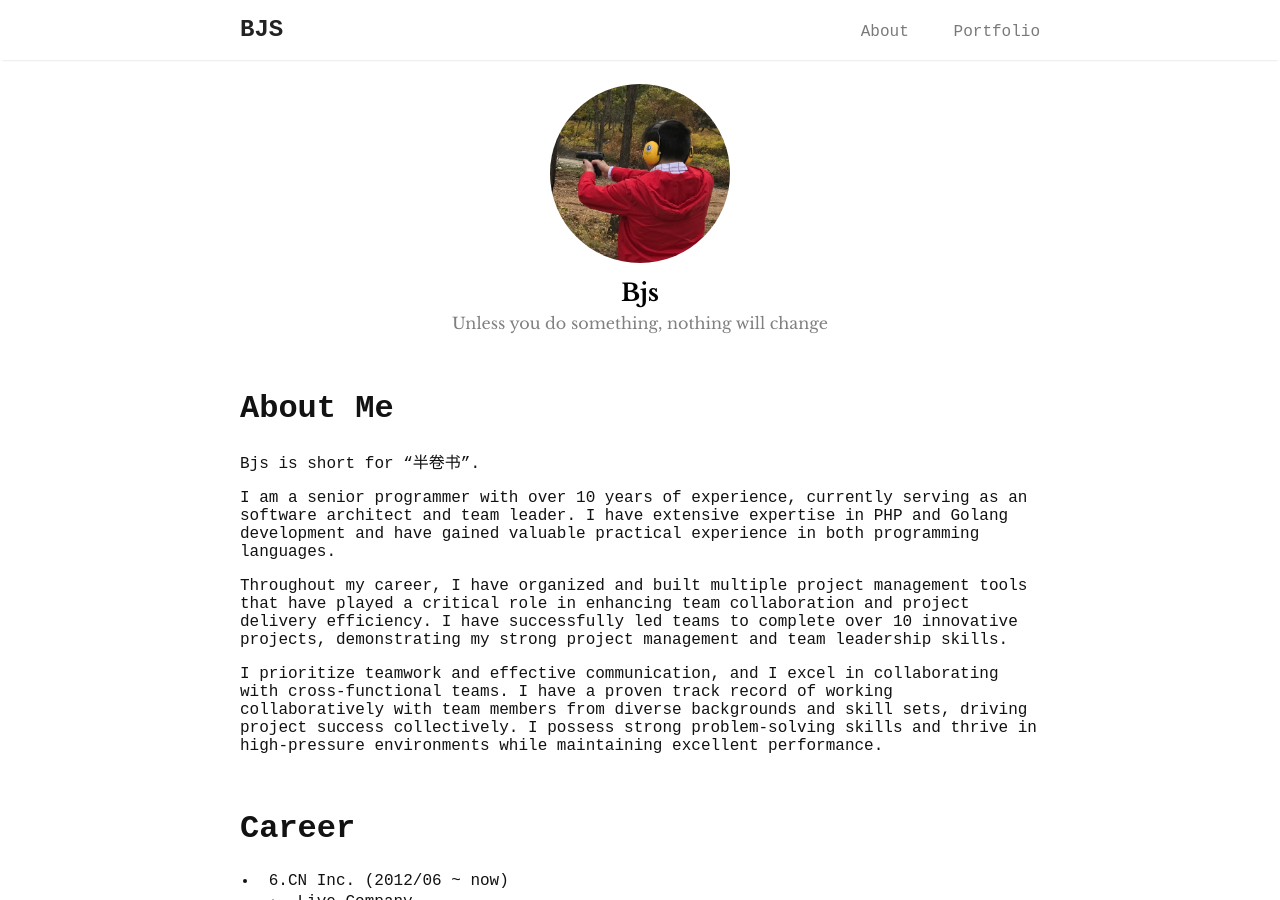
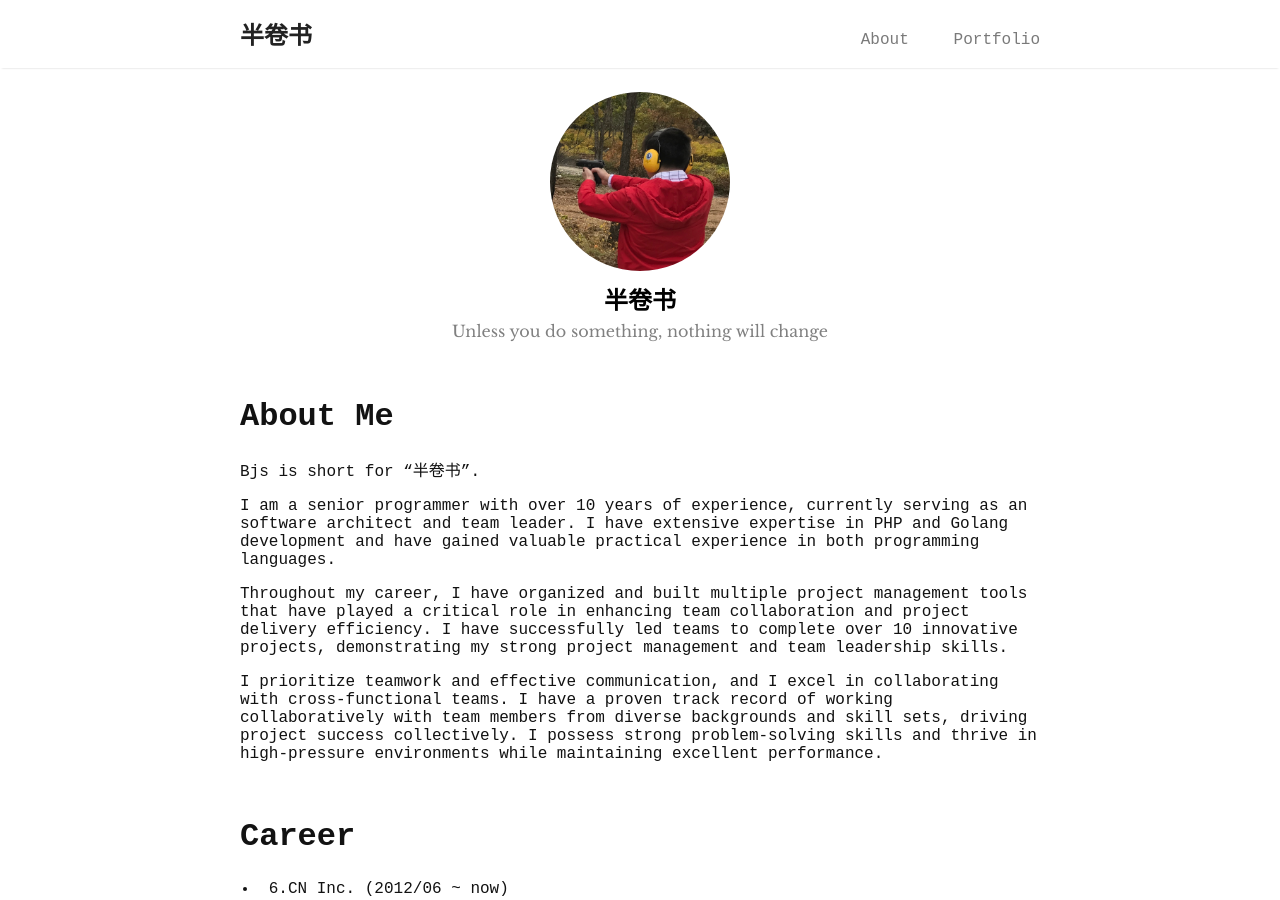
Before and after one commit to banjuanshu/banjuanshu.github.io, a Jekyll site: the page built from docs/index.md, in a window 1280 px wide and 900 px high. Built offline with Jekyll 4.4.1, drawn with Linux system fonts in a browser that asks for light colours.

```diff
--- a/docs/_config.yml
+++ b/docs/_config.yml
@@ -1,5 +1,5 @@
 # Site settings
-title: BJS
+title: 半卷书
 baseurl: "/"
 url: "https://banjuanshu.github.io"
 google_analytics: "G-QE6N2DJECK" # Tracking ID, e.g. "UA-000000-01"
@@ -7,7 +7,7 @@ timezone: Asia/Shanghai
 
 # Author
 author:
-  name: Bjs
+  name: 半卷书
   desc: Unless you do something, nothing will change
   email: bjs.null@gmail.com
   selfie: assets/img/avatar.jpg
```
